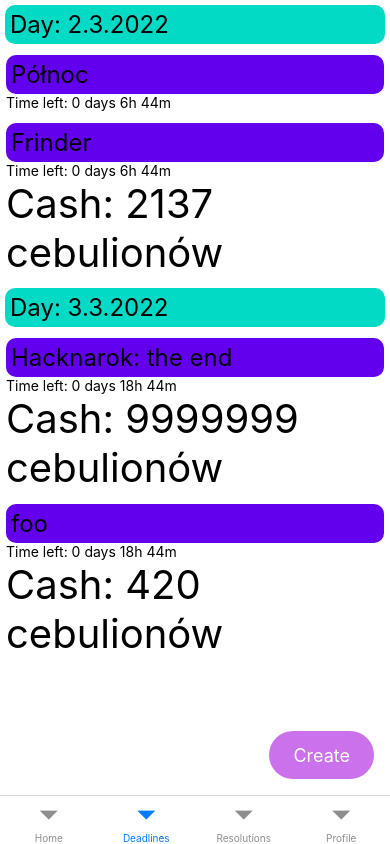
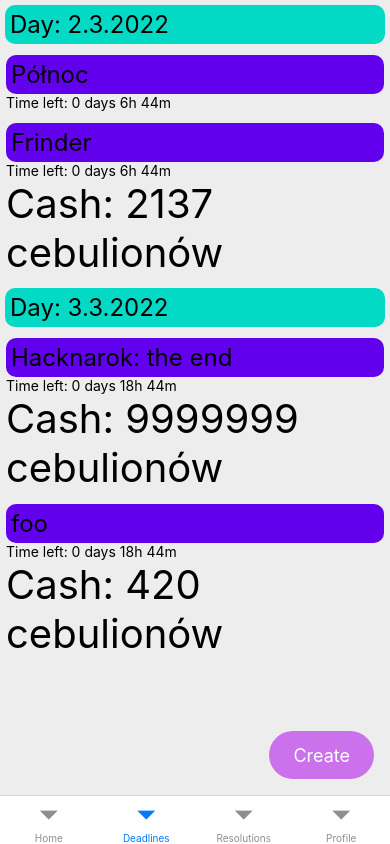
Before and after one commit to mjste/Hacknarok-2022, a React Native app: screen /Deadlines in a window 390 px wide. Built offline with nearby package versions, Linux system fonts and the light colour scheme.

Commit message:
refactored Deadline

```diff
--- a/colors.ts
+++ b/colors.ts
@@ -5,7 +5,7 @@ export default {
 	Secondary: '#03DAC6',
 	SecondaryVariant: '#018786',
 	Background: '#FFFFFF',
-	Surface: '#FFFFFF',
+	Surface: '#ededed',
 	Error: '#B00020',
 	OnPrimary: '#FFFFFF',
 	OnSecondary: '#000000',
--- a/components/NextDeadline.tsx
+++ b/components/Deadline.tsx
@@ -9,20 +9,20 @@ const tomorrow = new Date(today);
 tomorrow.setDate(tomorrow.getDate() + 1);
 tomorrow.setHours(12, 0, 0, 0);
 
-export interface Deadline {
+export interface IDeadline {
   name: string;
   date: Date;
   cash: number;
 }
 
-export const deadlineArray: Deadline[] = [
+export const deadlineArray: IDeadline[] = [
   { name: "Hacknarok: the end", date: tomorrow, cash: 9999999 },
   { name: "Północ", date: today, cash: 0 },
   { name: "Frinder", date: today, cash: 2137 },
   { name: "foo", date: tomorrow, cash: 420 },
 ];
 
-export function compare(a: Deadline, b: Deadline) {
+export function compare(a: IDeadline, b: IDeadline) {
   if (a.date < b.date) {
     return -1;
   } else if (a.date > b.date) {
@@ -31,11 +31,11 @@ export function compare(a: Deadline, b: Deadline) {
   return 0;
 }
 
-interface NextDeadlineProps {
+interface DeadlineProps {
   index: number;
 }
 
-export function NextDeadline(props: NextDeadlineProps) {
+export function Deadline(props: DeadlineProps) {
   deadlineArray.sort(compare);
   let secondsLeft = Math.floor(
     (deadlineArray[props.index].date.getTime() - new Date().getTime()) / 1000
--- a/screens/Deadlines/Deadlines.tsx
+++ b/screens/Deadlines/Deadlines.tsx
@@ -2,10 +2,10 @@ import React from "react";
 import { StyleSheet, View, Text, ToastAndroid, Platform } from "react-native";
 import {
   deadlineArray,
-  NextDeadline,
+  IDeadline,
   Deadline,
   compare,
-} from "../../components/NextDeadline";
+} from "../../components/Deadline";
 import { FAB } from "react-native-elements";
 import { StatusBar } from "expo-status-bar";
 import { SafeAreaView } from "../../components/SafeAreaView";
@@ -21,10 +21,10 @@ function Deadlines() {
             prevDate = item.date.getDate();
             return [
               <DayHeader date={item.date} key={2 * index} />,
-              <NextDeadline index={index} key={2 * index + 1} />,
+              <Deadline index={index} key={2 * index + 1} />,
             ];
           }
-          return <NextDeadline index={index} key={2 * index} />;
+          return <Deadline index={index} key={2 * index} />;
         })}
       </View>
 
```
Also changed, not shown: OrgInfo.tsx (+21 -23 lines).
